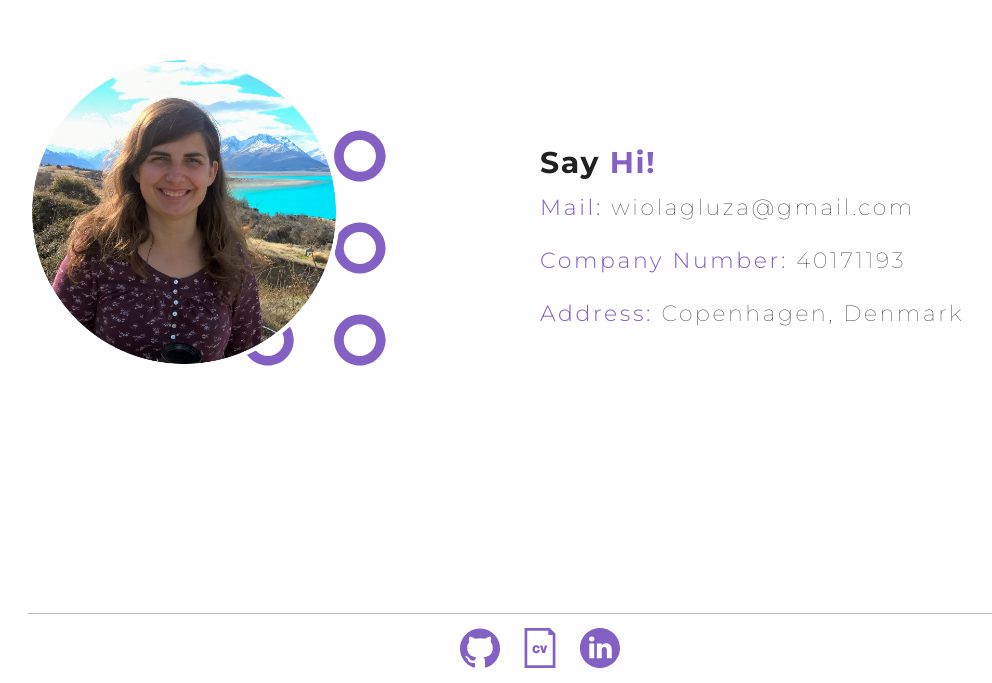
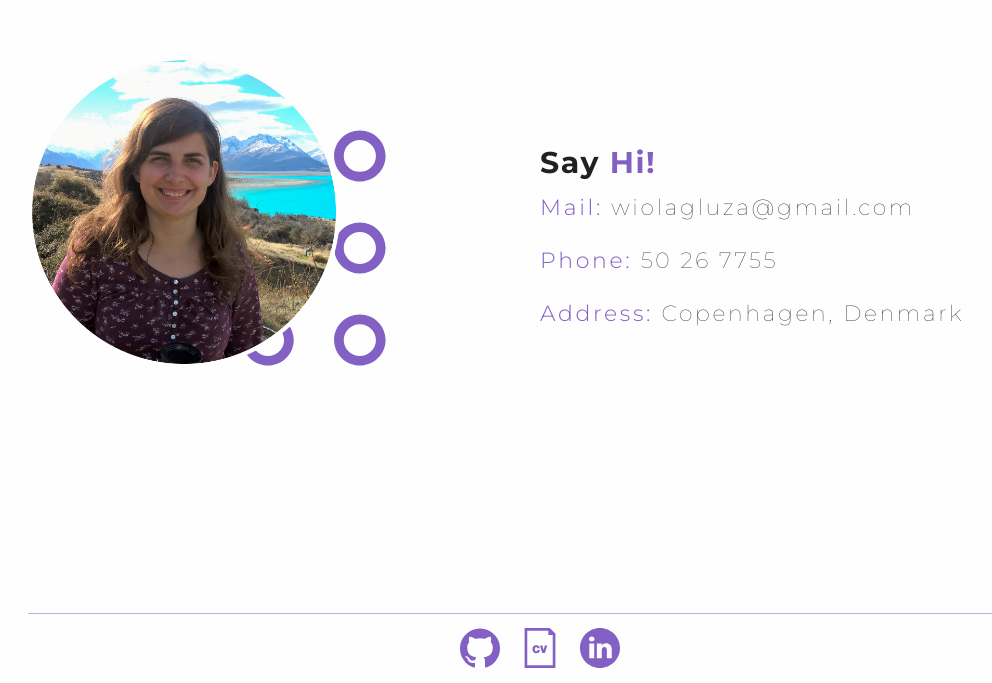
Before and after one commit to w-gluza/portfolio, a React (Create React App) app: page / in a window 1280 px wide. Shown: the part 3556-4239 px from the top of the page, without its empty margins (100-1092 px from the left). Built offline with nearby package versions, Linux system fonts and the light colour scheme; what i18next-xhr-backend would draw is missing.

Commit message:
spelling mistake

```diff
--- a/src/assets/i18n/dk/common.json
+++ b/src/assets/i18n/dk/common.json
@@ -24,7 +24,7 @@
     "h4Span": "Hej!",
     "p": "Lad os skabe noget cool sammen",
     "mail": "Mail: ",
-    "cvr": "CVR: ",
+    "phone": "Telefonnummer: ",
     "address": "Adresse: ",
     "location": "København, Danmark"
   },
--- a/src/assets/i18n/en/common.json
+++ b/src/assets/i18n/en/common.json
@@ -46,7 +46,7 @@
     "h4Span": "Hi!",
     "p": "Let's create something cool together",
     "mail": "Mail: ",
-    "cvr": "Company Number: ",
+    "phone": "Phone: ",
     "address": "Address: ",
     "location": "Copenhagen, Denmark"
   },
--- a/src/assets/i18n/pl/common.json
+++ b/src/assets/i18n/pl/common.json
@@ -24,7 +24,7 @@
     "h4Span": "Cześć!",
     "p": "Stwórzmy razem coś ciekawego!",
     "mail": "Mail: ",
-    "cvr": "Numer Firmy: ",
+    "phone": "Telefon: ",
     "address": "Adres: ",
     "location": "Kopenhaga, Dania"
   },
--- a/src/components/Contact/Contact.js
+++ b/src/components/Contact/Contact.js
@@ -29,8 +29,10 @@ class Contact extends Component {
               <a href="mailto:wiolagluza@gmail.com.com">wiolagluza@gmail.com</a>
             </p>
             <p>
-              <span>{this.props.t('contact.cvr')}</span>
-              40171193
+              <p>
+                <span>{this.props.t('contact.phone')}</span>{' '}
+                <a href="tel:004550267755">50 26 7755</a>
+              </p>
             </p>
             <p>
               <span>{this.props.t('contact.address')}</span>
```
